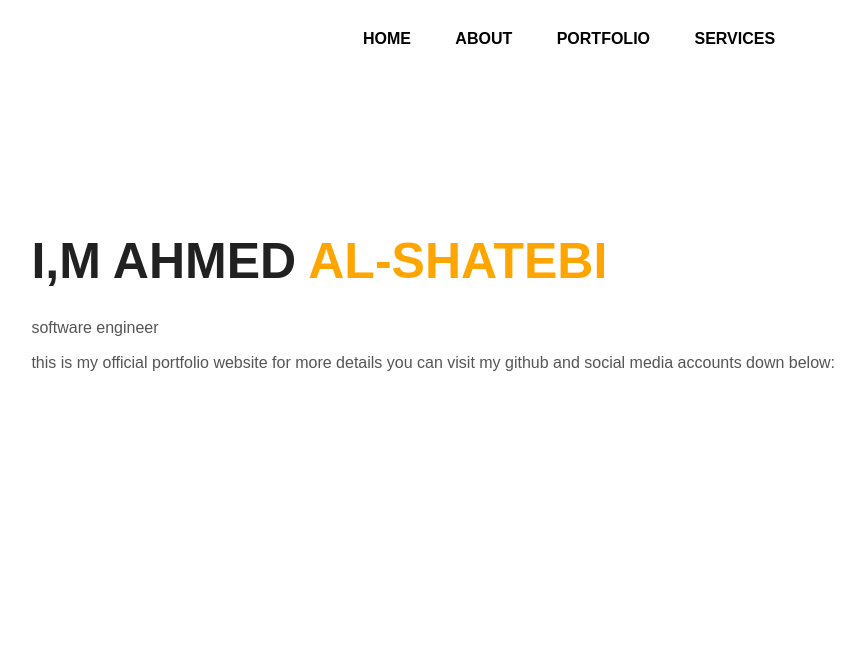
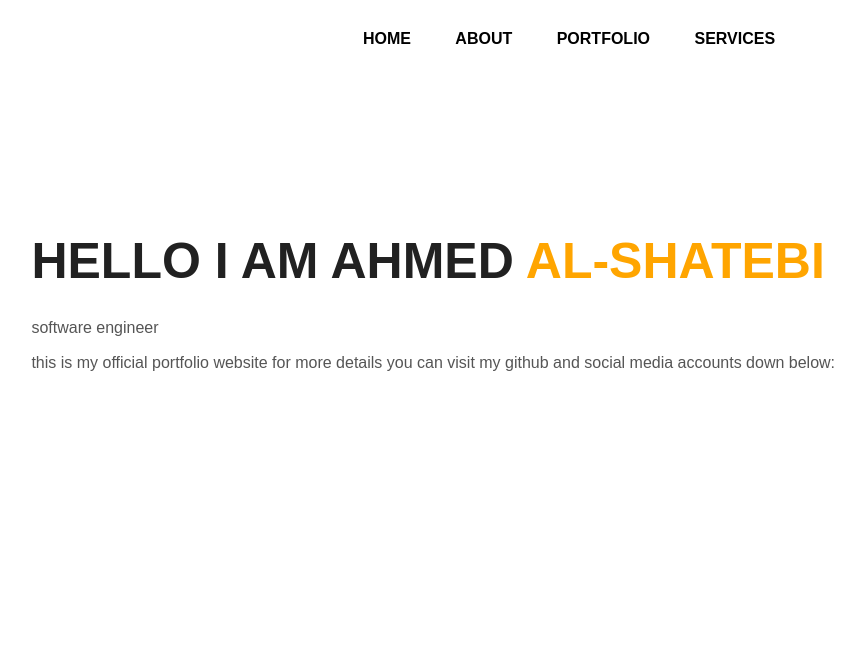
Before and after one commit to a7med-alshatebi/portofilo, a plain HTML site: page index.html in a window 1280 px wide. Shown: the top 658 px of the page, without its empty margins (71-936 px from the left). Drawn offline with Linux system fonts and the light colour scheme.

Commit message:
Update index.html

```diff
--- a/index.html
+++ b/index.html
@@ -17,7 +17,7 @@
             </ul>
         </nav>
         <div class="detel">
-            <h2>I,M AHMED <span>AL-SHATEBI</span></h2>
+            <h2>HELLO I AM AHMED <span>AL-SHATEBI</span></h2>
 
             <p> software engineer <br>this is my official portfolio website for more details you can visit my  github and social media accounts  down below: </p>
         </div>
```
